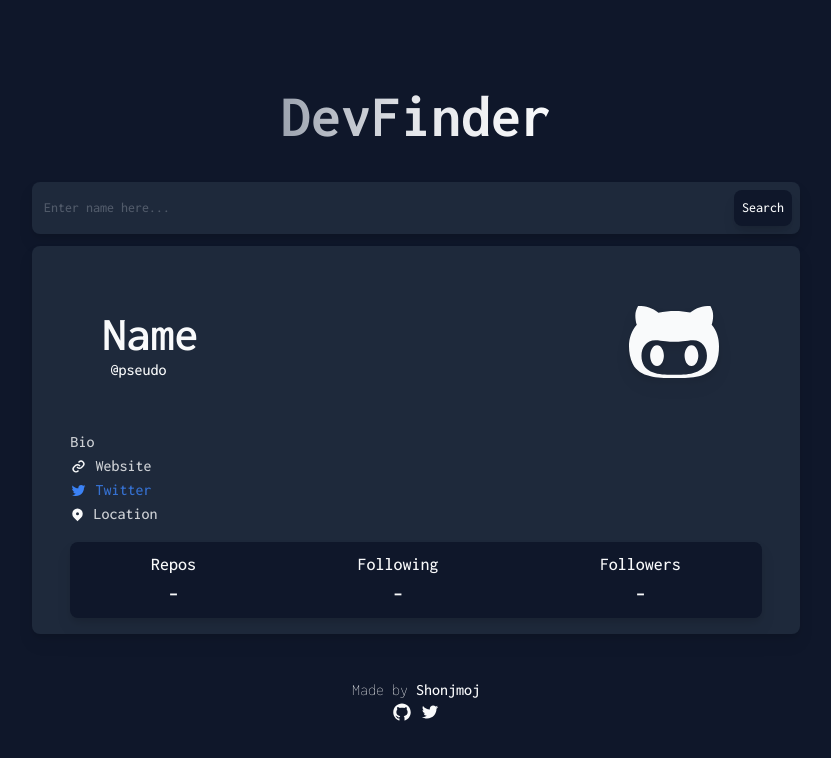
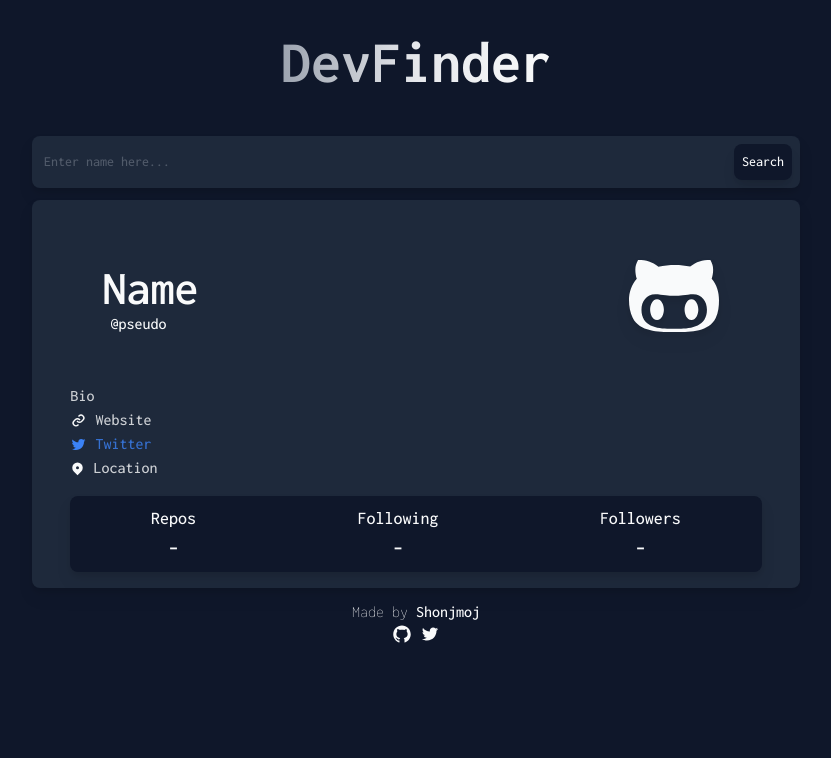
Before and after one commit to shonjmoj/DevFinder.ts, a React (Create React App) app: page / in a window 1280 px wide. Shown: the top 758 px of the page, without its empty margins (224-1055 px from the left). Built offline with nearby package versions, Linux system fonts and the light colour scheme.

Commit message:
fixing some bugs

```diff
--- a/src/App.css
+++ b/src/App.css
@@ -8,6 +8,6 @@
     font-family: 'Inconsolata', monospace;
 }
 
-#root {
-    @apply bg-slate-900 flex h-screen overflow-auto text-gray-50 justify-center items-center Consola
+body {
+    @apply bg-slate-900 flex text-gray-50 justify-center items-center Consola
 }
--- a/src/App.tsx
+++ b/src/App.tsx
@@ -7,7 +7,7 @@ import Title from "./components/Title";
 
 const App = () => {
     return (
-        <div className="flex gap-3 flex-col w-full items-center">
+        <div className="flex flex-col gap-3 w-screen justify-center items-center">
             <Title/>
             <SearchBar/>
             <InfoCard/>
--- a/src/components/Footer.tsx
+++ b/src/components/Footer.tsx
@@ -4,7 +4,7 @@ import {AiOutlineTwitter} from 'react-icons/ai'
 
 export const Footer = () => {
   return (
-    <div className='flex flex-col items-center my-8 fixed bottom-0 lg:relative'>
+    <div className='flex flex-col items-center'>
         <h3 className='font-extralight'>Made by <strong className=''>Shonjmoj</strong></h3>
         <div className='flex'>
             <a href={`http://github.com/miid0`} className="mx-1 group">
--- a/src/components/Title.tsx
+++ b/src/components/Title.tsx
@@ -3,7 +3,7 @@ import React from 'react'
 
 export default function Title() {
   return (
-    <div className='my-8 flex font-bold fixed top-2 md:relative'>
+    <div className='my-8 flex font-bold'>
         <h1 className='text-4xl lg:text-6xl
             bg-clip-text text-transparent bg-gradient-to-r from-gray-400 via-gray-200 to-gray-50'>DevFinder</h1>
     </div>
```
